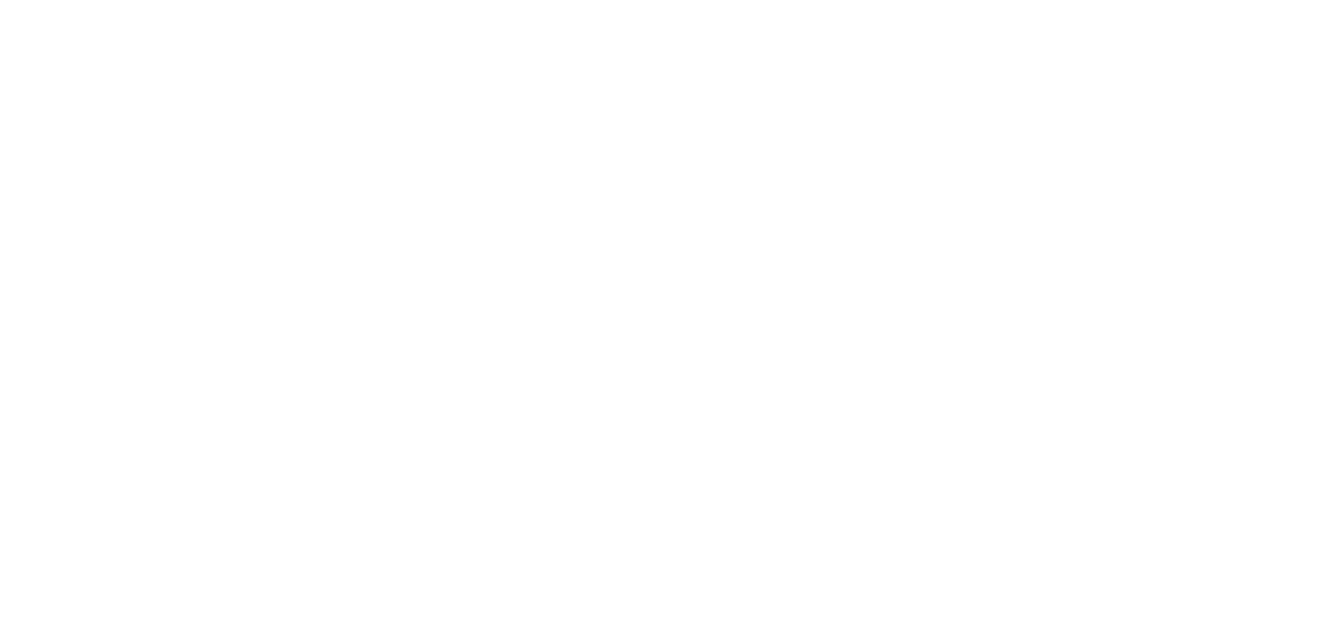
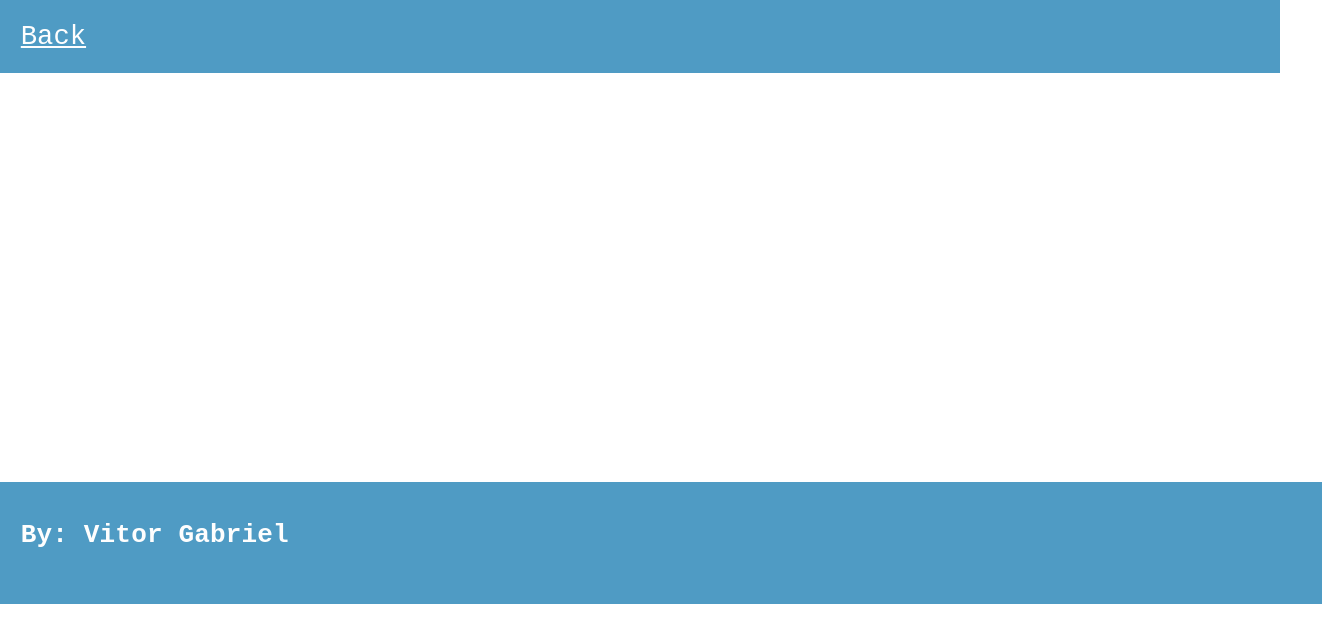
Before and after one commit to vitorgabrieldev/app_newsMarista, a plain HTML site: page app/vitor/pagina1.html in a window 1280 px wide. Shown: the whole page, 1322 px wide, since content can reach past the window. Drawn offline with Linux system fonts and the light colour scheme.

Commit message:
estrutura de arquivos feita, header/footer feito, estilo header/footer feito

```diff
--- a/app/app.css
+++ b/app/app.css
@@ -0,0 +1,38 @@
+body, hmtl {
+    margin: 0;
+    padding: 0;
+    box-sizing: border-box;
+    overflow-x: hidden;
+}
+
+header {
+    position: relative;
+    background: #4f9bc4;
+    padding: 1.3rem;
+}
+
+header a {
+    font-size: 1.7rem;
+    font-family: monospace;
+    color: #fefefe;
+    transition: .3s;
+}
+
+header a:hover {
+    color: rgba(250, 250, 250, 0.649);
+}
+
+footer {
+    position: absolute;
+    width: 100%;
+    height: 5rem;
+    margin-top: 32%;
+    background: #4f9bc4;
+    padding: 1.3rem;
+}
+
+footer h1 {
+    color: #fefefe;
+    font-family: monospace;
+    letter-spacing: .01rem;
+}
--- a/app/vitor/pagina1.html
+++ b/app/vitor/pagina1.html
@@ -12,6 +12,11 @@
     <link rel="stylesheet" href="../app.css">
 </head>
 <body>
-
+    <header>
+        <a href="../../index.html">Back</a>
+    </header>
+    <footer>
+        <h1>By: Vitor Gabriel</h1>
+    </footer>
 </body>
 </html>
```
Also changed, not shown: app/joao_victor/pagina1.html (+6 -1 lines), app/joao_victor/pagina2.html (+6 -1 lines), app/larissa/pagina1.html (+6 -1 lines), app/larissa/pagina2.html (+6 -1 lines), app/layla/pagina1.html (+6 -1 lines), app/layla/pagina2.html (+6 -1 lines), app/quezia/pagina1.html (+6 -1 lines), app/quezia/pagina2.html (+6 -1 lines), app/talyta/pagina1.html (+6 -1 lines), app/talyta/pagina2.html (+6 -1 lines), app/vitor/pagina2.html (+6 -1 lines).
